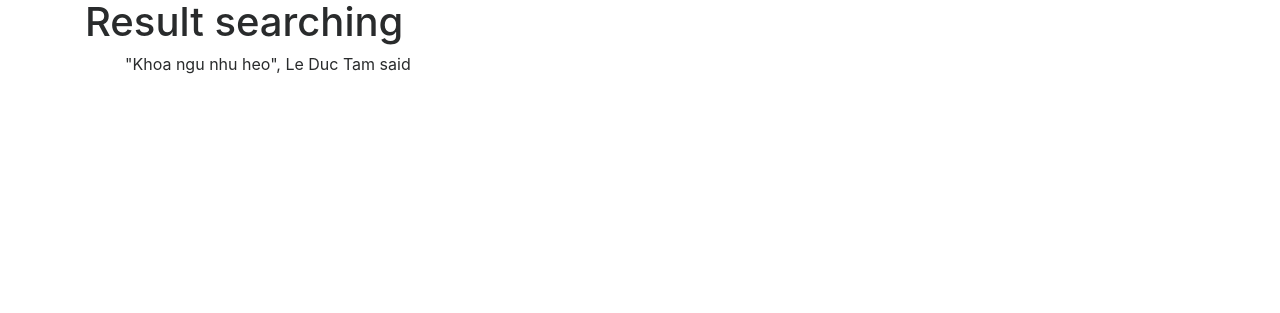
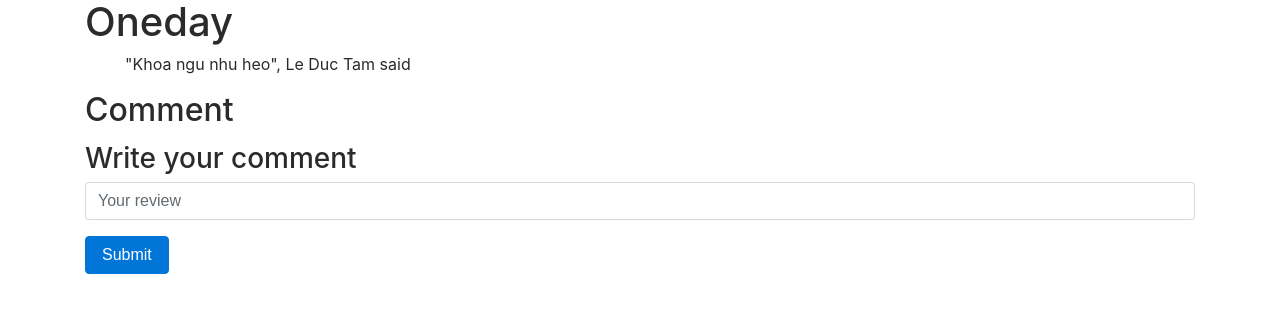
Before and after one commit to Stanley1312/Project1-cs50, a Flask app: page /blog in a window 1280 px wide. Shown: the top 313 px of the page. Run offline with Flask 2, Linux system fonts and the light colour scheme; some libraries are stand-ins or nearby versions.

Commit message:
28052020

```diff
--- a/Register/application.py
+++ b/Register/application.py
@@ -76,7 +76,7 @@ def searching():
         message = False
 
     # print(message)
-    print(results[0].title)
+    print(results[0].Author)
 
     # full_filename = os.path.join(app.config['UPLOAD_FOLDER'],'click.jpg')
     # print(full_filename)
--- a/Register/templates/blog.html
+++ b/Register/templates/blog.html
@@ -1,12 +1,33 @@
 {% extends "layout.html" %}
 
 {% block title %}
-    Result searching
+    Personal Blog
 {% endblock %}
 
 {% block body %}
-    <h1>Result searching</h1>
+    <h1>Oneday</h1>
         <ul>
                 "Khoa ngu nhu heo", Le Duc Tam said
         </ul>
+
+
+    <h2>Comment</h2>
+    <ul>
+        {% for result in results %}
+            <li>{{ result.user}} ( {{ result.date}} ) :{{ result.content }}</li>
+        {% endfor %}
+    </ul>
+
+    <h3>Write your comment</h3>
+    <form action="{{ url_for('comment') }}" method="post">
+
+        <div class="form-group">
+            <input class="form-control" name="content" placeholder="Your review" >
+        </div>
+
+        <div class="form-group">
+            <button class="btn btn-primary">Submit</button>
+        </div>
+    </form>
+
 {% endblock %}
```
Also changed, not shown: Register/models.py (+11 -1 lines).
